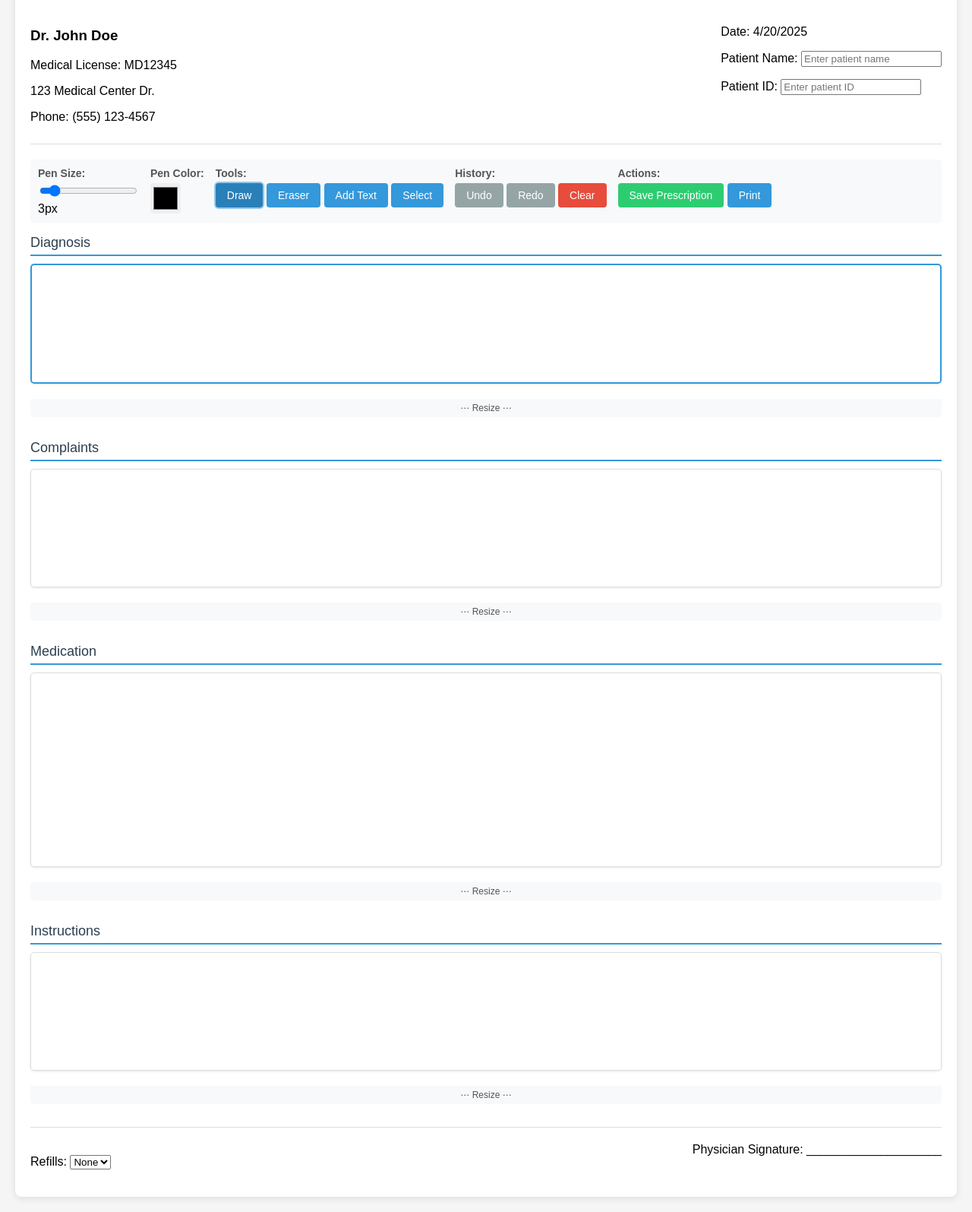
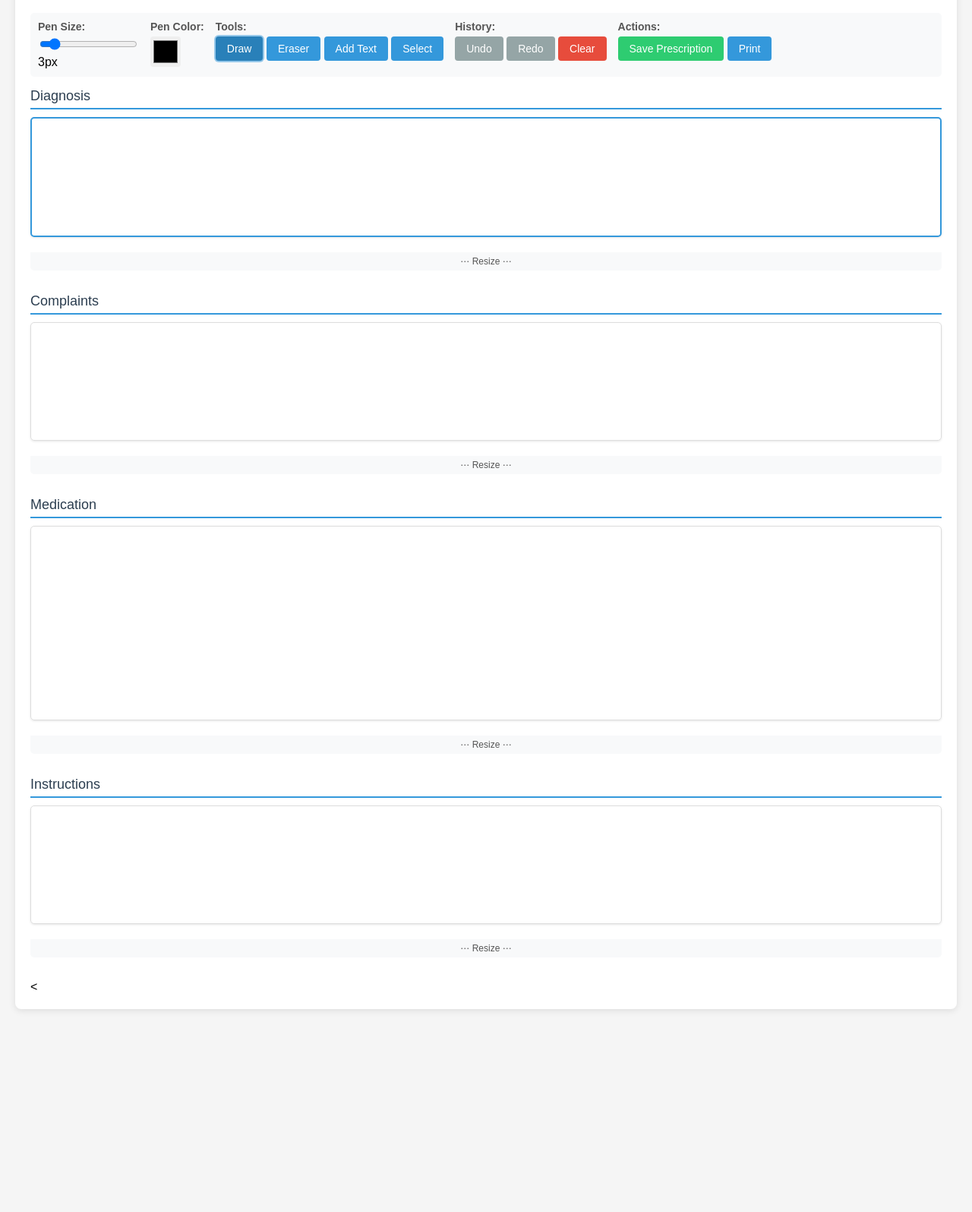
Before and after one commit to satish037/myresume, a plain HTML site: page write-something/index.html in a window 1280 px wide. Shown: the part 101-1696 px from the top of the page at 76% size. After the commit the page ends 1449 px from the top, so only its background shows below. Drawn offline with Linux system fonts and the light colour scheme; a script that the page names is missing.

Commit message:
Update index.html

```diff
--- a/write-something/index.html
+++ b/write-something/index.html
@@ -150,7 +150,7 @@
     <div class="container">
         <h1>Interactive Prescription</h1>
 
-        <div class="prescription-header">
+        <!-- <div class="prescription-header">
             <div>
                 <h3>Dr. John Doe</h3>
                 <p>Medical License: MD12345</p>
@@ -162,7 +162,7 @@
                 <p>Patient Name: <input type="text" placeholder="Enter patient name"></p>
                 <p>Patient ID: <input type="text" placeholder="Enter patient ID"></p>
             </div>
-        </div>
+        </div> -->
 
         <!-- <div id="active-section-indicator">Active Section: Diagnosis</div> -->
 
@@ -238,7 +238,7 @@
             <div class="resize-handle" data-canvas="instructions-canvas">⋯ Resize ⋯</div>
         </div>
 
-        <div class="prescription-footer">
+        <<!-- div class="prescription-footer">
             <div>
                 <p>Refills:
                     <select>
@@ -250,7 +250,7 @@
                 </p>
             </div>
             <div>Physician Signature: ____________________</div>
-        </div>
+        </div> -->
     </div>
 
     <script>
```
